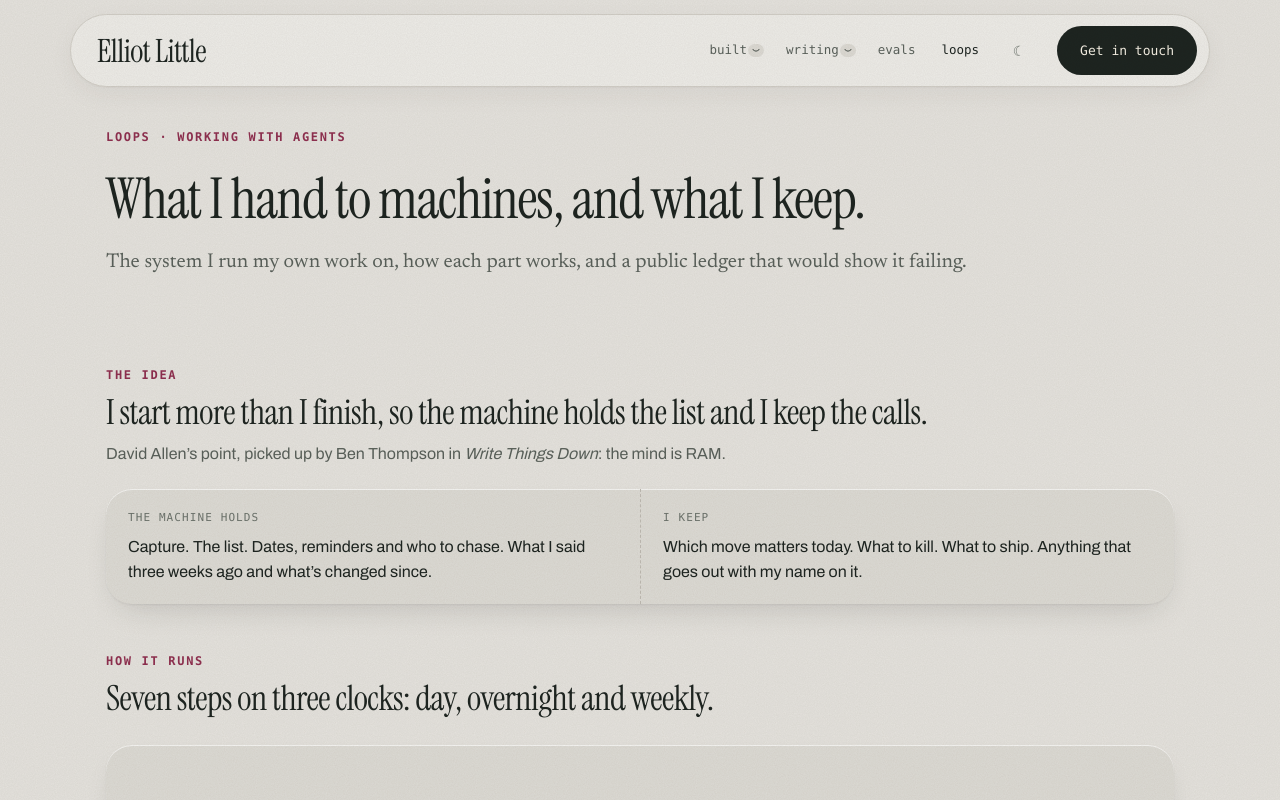
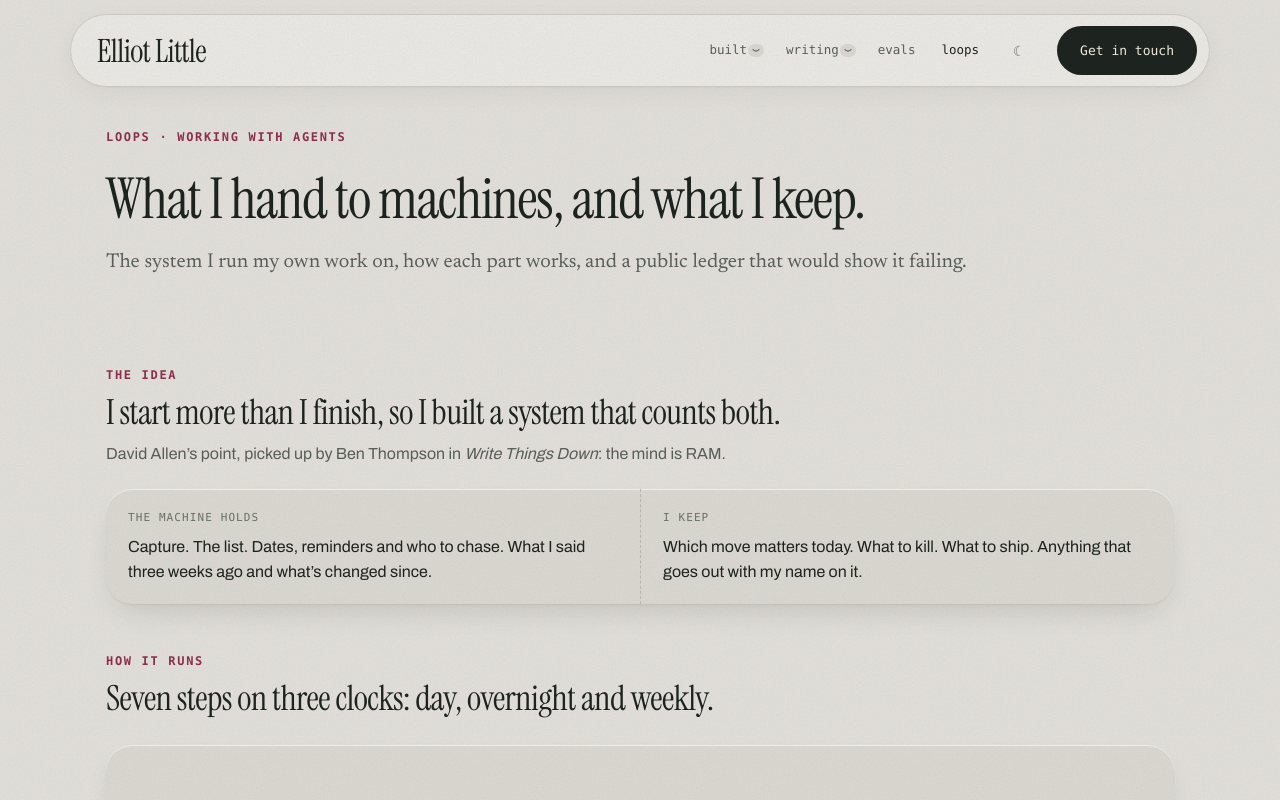
Before and after one commit to ElliotJLT/elliot-os, a Next.js app: page /loops in a window 1280 px wide. Shown: the top 800 px of the page. Built offline with nearby package versions, Linux system fonts and the light colour scheme.

Commit message:
/loops: a stronger line for the idea
Co-Authored-By: Claude Opus 5.5 (1M context) <noreply@anthropic.com>

```diff
--- a/app/loops/page.tsx
+++ b/app/loops/page.tsx
@@ -85,8 +85,7 @@ export default function Loops() {
             the idea
           </h2>
           <p className="sec-title rv-settle">
-            I start more than I finish, so the machine holds the list and I
-            keep the calls.
+            I start more than I finish, so I built a system that counts both.
           </p>
           <p className="muted rv-settle section-line">
             David Allen&rsquo;s point, picked up by Ben Thompson in{" "}
```
